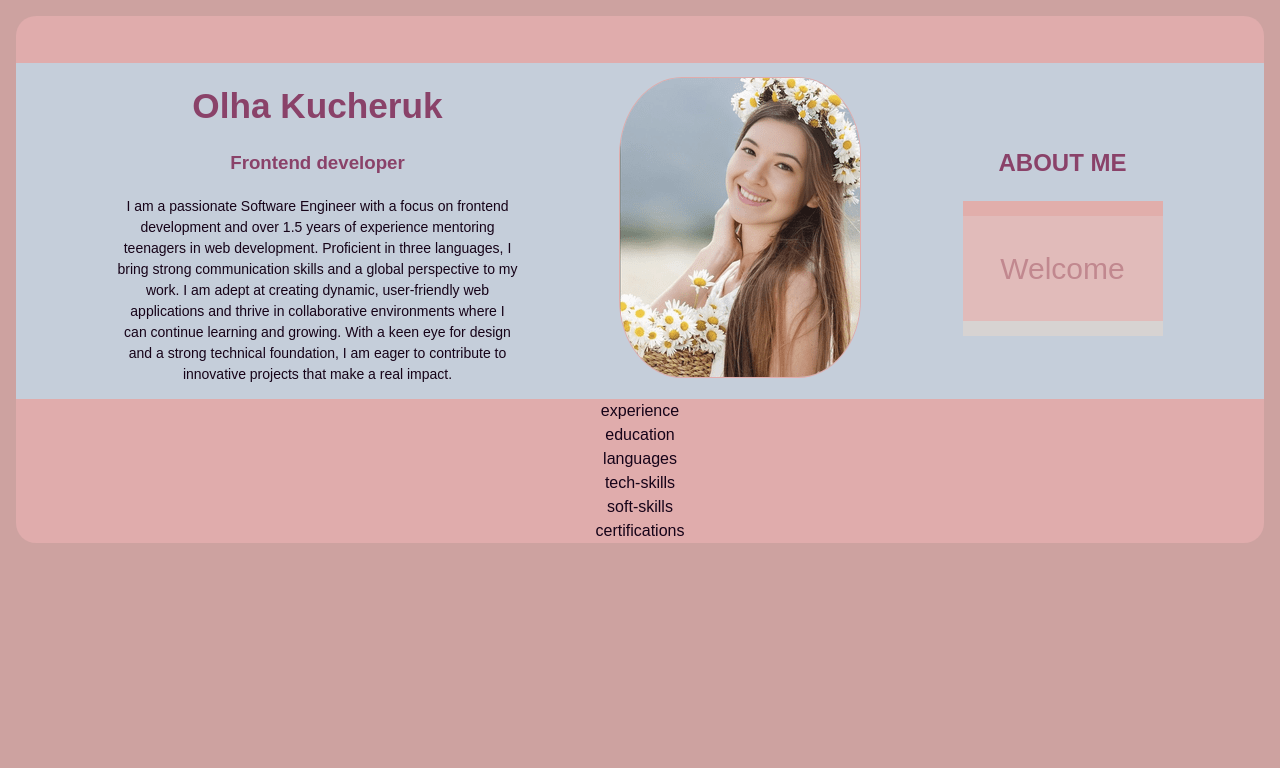
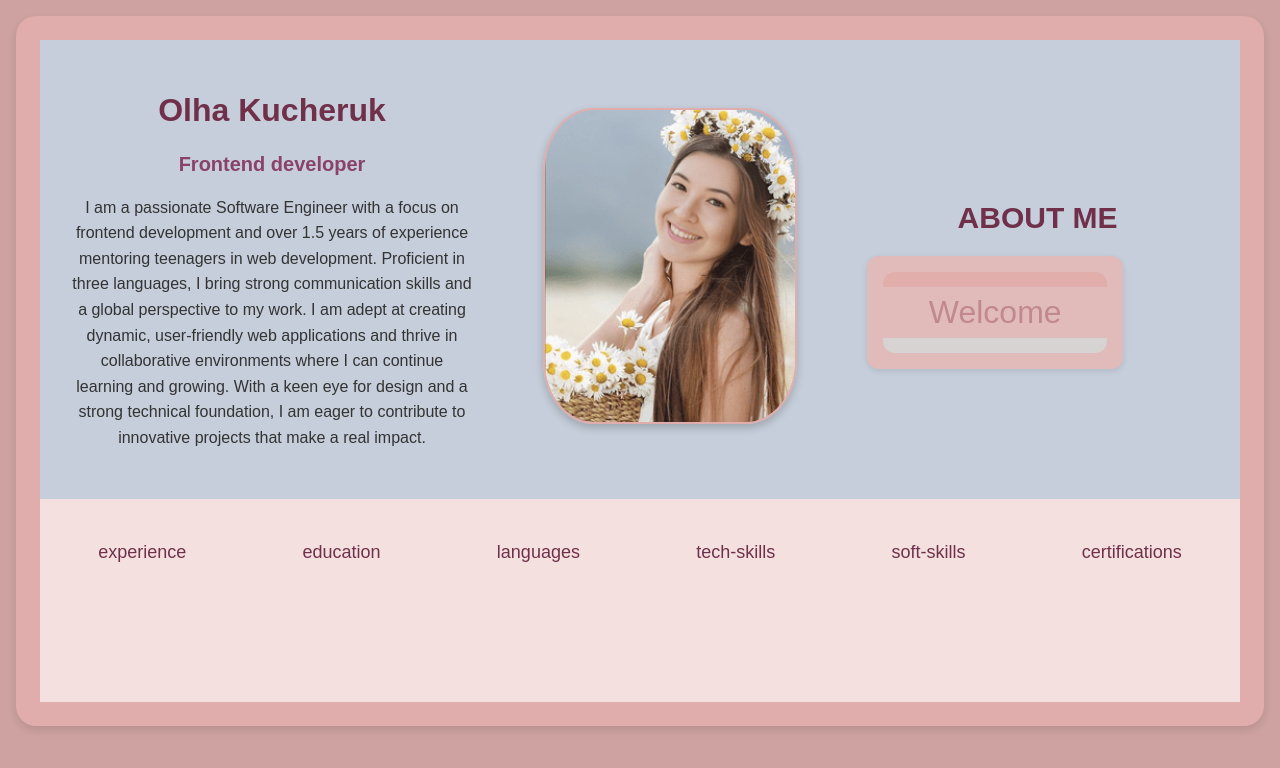
Before and after one commit to Olha36/portfolio, a React (Vite) app: page /home in a window 1280 px wide. Shown: the top 768 px of the page. Built offline with nearby package versions, Linux system fonts and the light colour scheme.

Commit message:
fix styles

```diff
--- a/src/css/card.css
+++ b/src/css/card.css
@@ -2,48 +2,113 @@
     background-color: #e0acac;
     border-radius: 1.25rem;
     color: #160318;
+    padding: 1.5rem;
+    box-shadow: 0 4px 8px rgba(0, 0, 0, 0.1); /* Subtle shadow */
   }
-.card h1,
-.card h2,
+
+  .card h1 {
+    font-size: 2rem;
+    margin-bottom: 0.5rem;
+    color: #70304a; /* Darker for better contrast */
+  }
+
+  .card h2 {
+    font-size: 1.875rem;
+    margin-bottom: 1rem;
+    color: #70304a;
+  }
+
   .card h3 {
+    font-size: 1.25rem;
+    margin-bottom: 1rem;
     color: #8a4269;
   }
-.card-header {
-  height: 2.9375rem;
-}
+
   .card-about {
     display: flex;
-  justify-content: space-evenly;
+    justify-content: space-between;
     align-items: center;
     background-color: #c5ceda;
-  /* background-image: url('../img/1_optimized.png');
-  background-repeat: no-repeat; */
+    padding: 2rem;
   }
+
   .about-left {
-    width: 33%;
+    width: 40%;
     max-width: 25rem;
   }
+
   .card-about p {
-  font-size: .875rem;
+    font-size: 1rem;
+    line-height: 1.6;
+    color: #333; /* More readable */
   }
 
   .pics img {
-  border-radius: 26%;
-  border: 1px solid #e0acac;
+    width: 250px;
+    border-radius: 20%;
+    border: 2px solid #e0acac;
+    box-shadow: 0 4px 8px rgba(0, 0, 0, 0.2); /* Adds emphasis */
   }
+
+  .about-right {
+    text-align: center;
+    width: 30%;
+  }
+
   .welcome {
-  width: 12.5rem;
+    width: 14rem;
     background-color: #e1bbba;
+    padding: 1rem;
+    border-radius: 0.75rem;
+    box-shadow: 0 2px 6px rgba(0, 0, 0, 0.1);
   }
+
   .welcome p {
     color: #c1888f;
-  font-size: 1.875rem;
+    font-size: 2rem;
+    margin: 0;
   }
+
   .welcome-top {
     height: 0.9375rem;
     background-color: #e1aeab;
+    border-radius: 0.75rem 0.75rem 0 0;
   }
+
   .welcome-bottom {
     height: 0.9375rem;
     background-color: #d7d3d2;
+    border-radius: 0 0 0.75rem 0.75rem;
   }
+
+  .info-container {
+    background-color: #f5e0e0;
+    padding: 2rem 0;
+  }
+
+  .info {
+    display: flex;
+    justify-content: space-around;
+    text-align: center;
+  }
+
+  .info div {
+    font-size: 1.125rem;
+    color: #70304a;
+    cursor: pointer;
+    padding: 0.5rem 1rem;
+    transition: background-color 0.3s;
+  }
+
+  .info div:hover {
+    background-color: #f5cccc; /* Hover effect */
+    border-radius: 0.5rem;
+  }
+
+  .experience, .education, .languages, .tech-skills, .soft-skills, .certifications {
+    margin-bottom: 1rem;
+  }
+
+  .recommendations {
+    height: 5rem;
+  }
```
Lines whose indentation alone changed are shown as unchanged.
